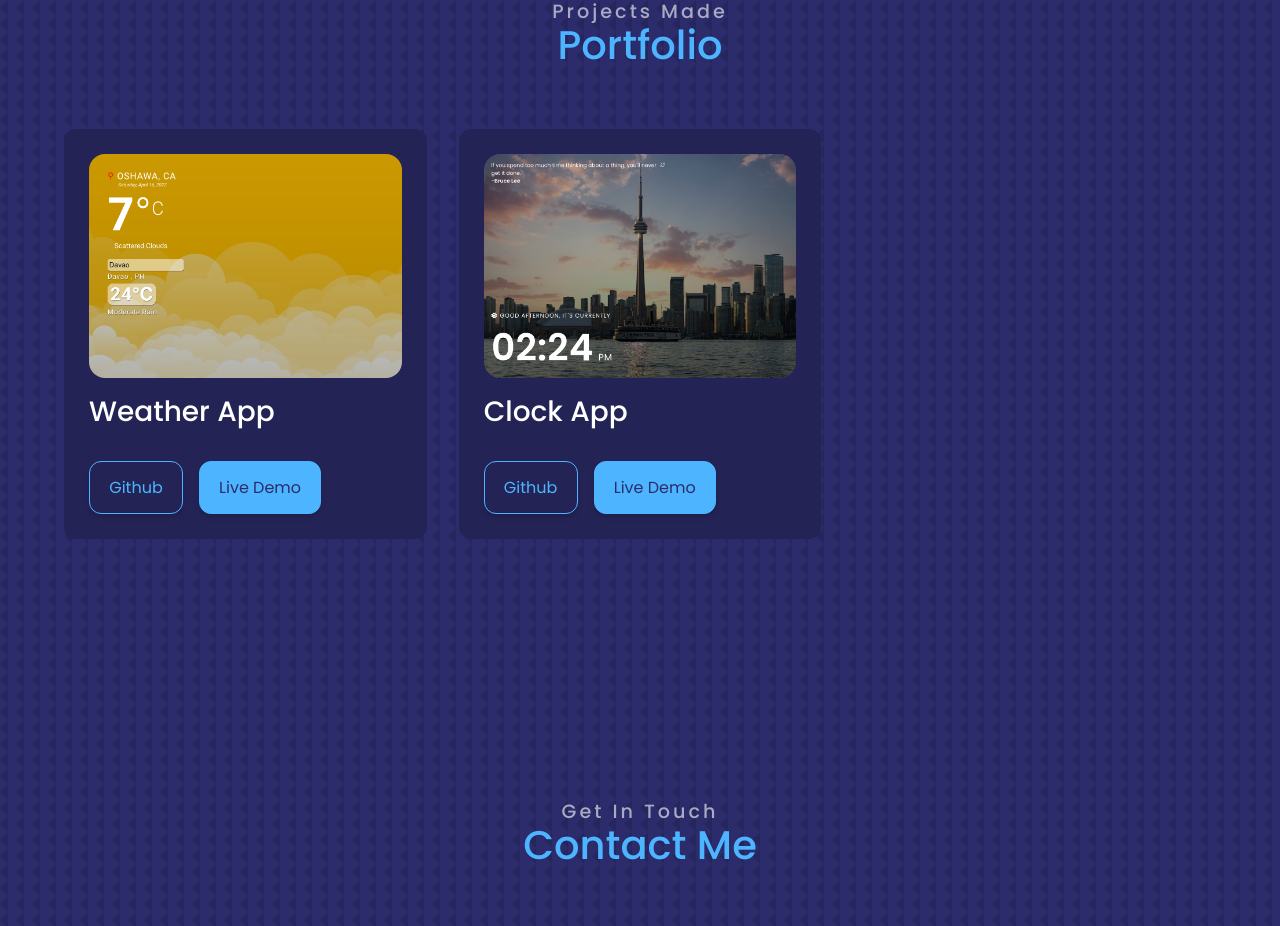
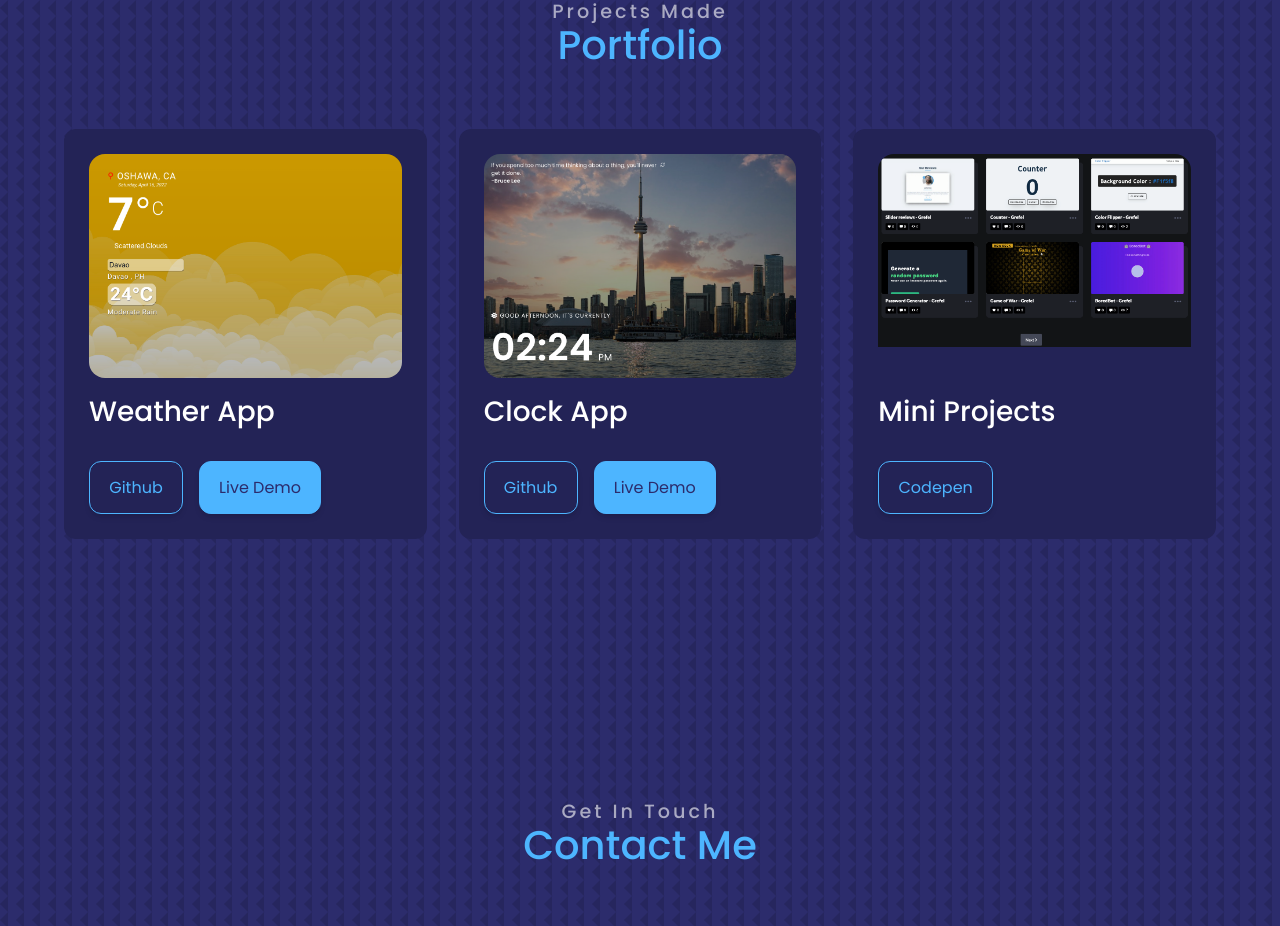
Before and after one commit to grefelnable/grefel-landing-page, a React (Create React App) app: page / in a window 1280 px wide. Shown: the part 2000-2926 px from the top of the page. Built offline with nearby package versions, Linux system fonts and the light colour scheme.

Commit message:
added codepen mini projects in the portfolio.js

```diff
--- a/src/components/portfolio/Items.js
+++ b/src/components/portfolio/Items.js
@@ -6,7 +6,7 @@ const Items = (props) => {
   return (
     <article className="portfolio__item">
       <div className="portfolio__item-image">
-        <img src={image} alt="weather app" />
+        <img src={image} alt={name} />
       </div>
       <h3>{name}</h3>
       <a
--- a/src/components/portfolio/Portfolio.js
+++ b/src/components/portfolio/Portfolio.js
@@ -17,6 +17,24 @@ const Portfolio = () => {
         {projects.map((project) => {
           return <Items key={project.id} {...project} />
         })}
+        {/* Codepen Mini Projects */}
+        <article className="portfolio__item">
+          <div className="portfolio__item-image">
+            <img
+              src="./images/codepen-mini-projects.png"
+              alt="codepen projects in tile layout"
+            />
+          </div>
+          <h3>Mini Projects</h3>
+          <a
+            href="https://codepen.io/grefelnable/pens/public"
+            target="_blank"
+            rel="noreferrer noopener"
+            className="btn"
+          >
+            codepen
+          </a>
+        </article>
       </div>
     </section>
   )
```
Also changed, not shown: public/images/codepen-mini-projects.png (added).
